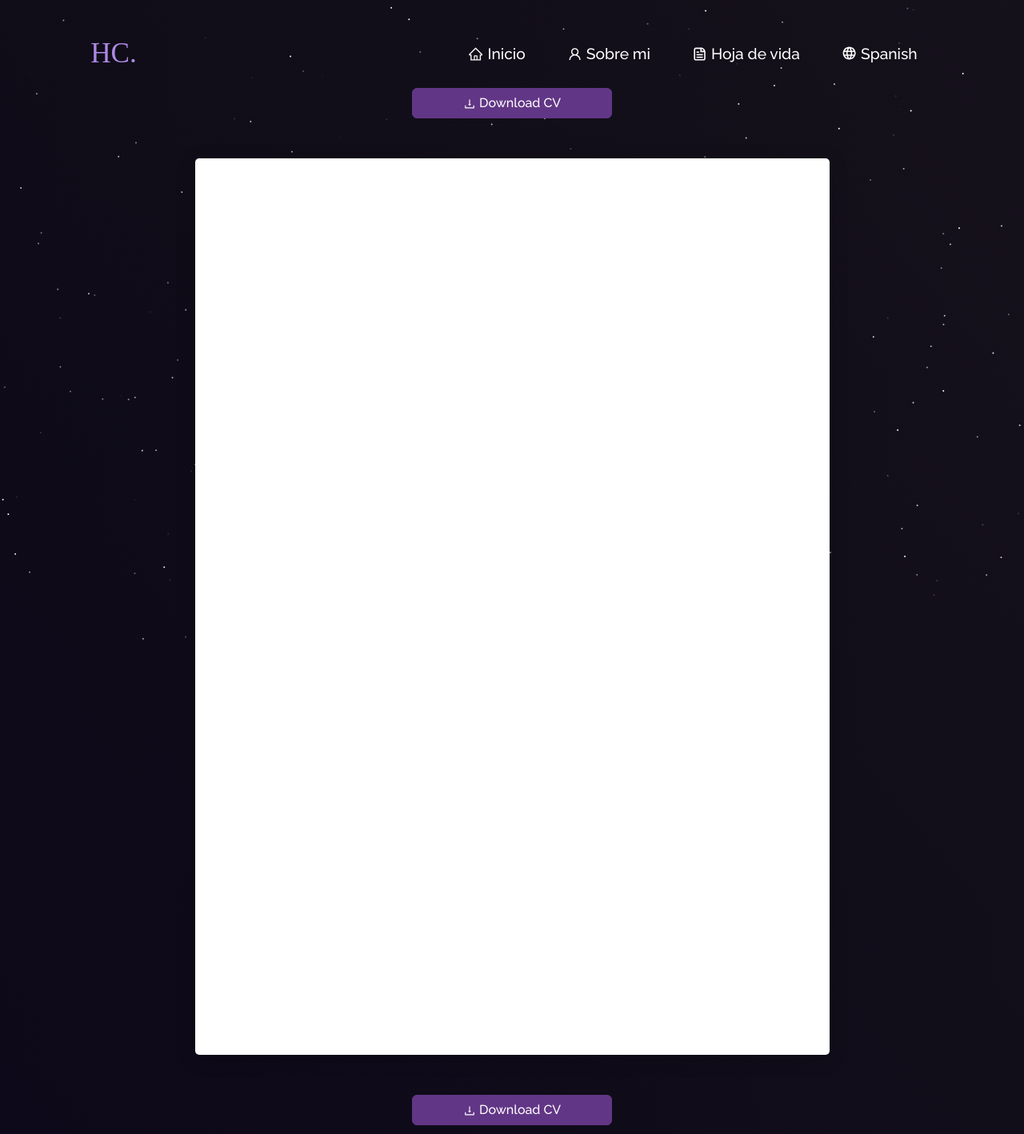
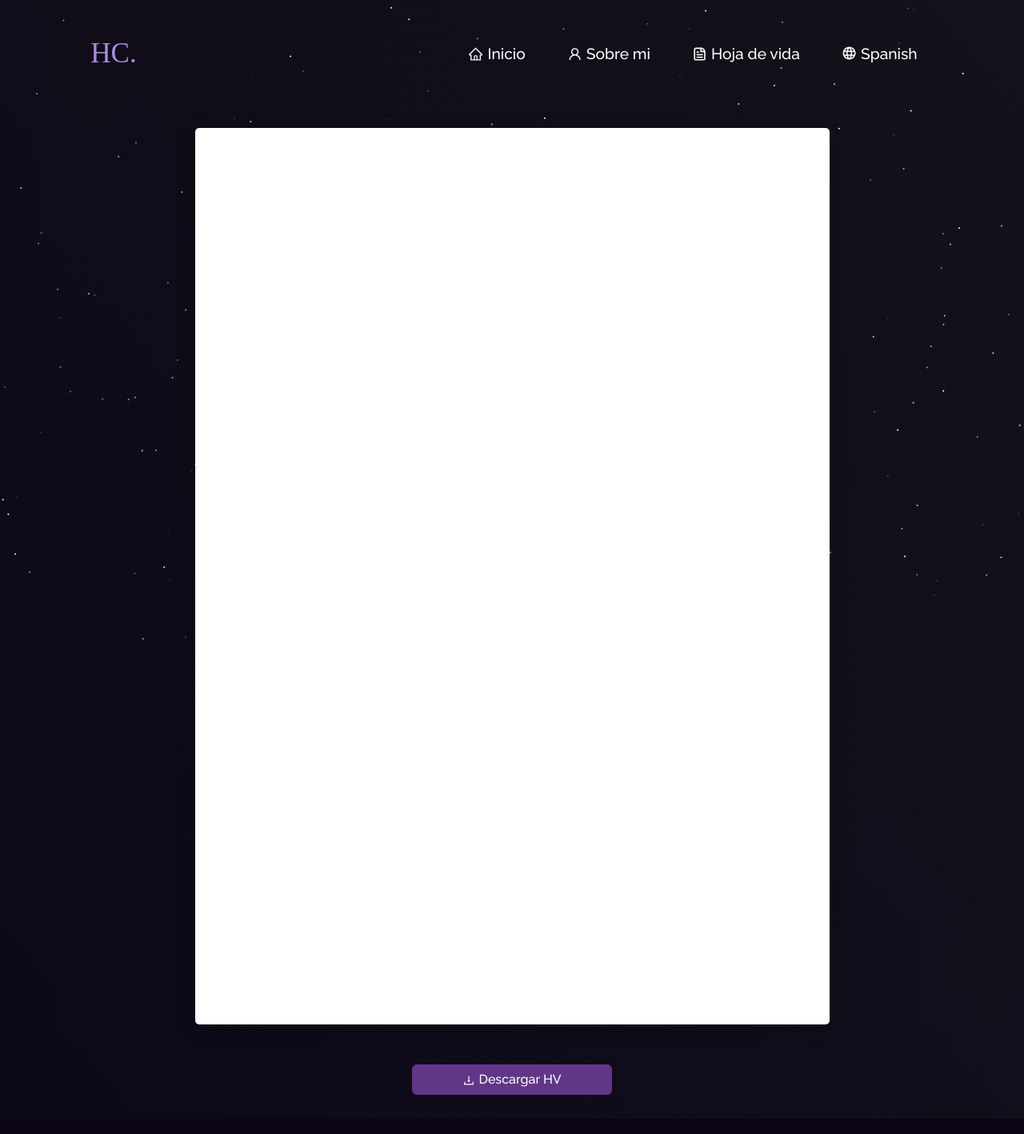
Before and after one commit to link2618/portafolioReact, a React (Vite) app: page /resume in a window 1280 px wide. Shown: the top 1418 px of the page at 80% size. Built offline with nearby package versions, Linux system fonts and the light colour scheme.

Commit message:
Multilanguage Resume text added

```diff
--- /dev/null
+++ b/src/components/Resume/ButtonDownload.tsx
@@ -0,0 +1,32 @@
+import { FC } from "react";
+import { Row } from "react-bootstrap";
+import { AiOutlineDownload } from "react-icons/ai";
+import { useTranslation } from "react-i18next";
+
+import Button from "react-bootstrap/Button";
+
+interface ButtonDownloadProps {
+    pdf: string;
+}
+
+const ButtonDownload: FC<ButtonDownloadProps> = ({ pdf }) => {
+    const { t } = useTranslation();
+
+    return (
+        <Row style={{ justifyContent: "center", position: "relative" }}>
+            <Button
+                variant="primary"
+                href={pdf}
+                download="Hugo_Carvajalino_CV.pdf"
+                as="a"
+                target="_blank"
+                style={{ maxWidth: "250px" }}
+            >
+                <AiOutlineDownload />
+                &nbsp;{t("resume.download")}
+            </Button>
+        </Row>
+    );
+};
+
+export default ButtonDownload;
--- a/src/components/Resume/ResumeNew.tsx
+++ b/src/components/Resume/ResumeNew.tsx
@@ -1,10 +1,9 @@
 // import { useState, useEffect } from "react";
 import { Container, Row } from "react-bootstrap";
-import { AiOutlineDownload } from "react-icons/ai";
 
-import Button from "react-bootstrap/Button";
 import Particle from "../Particle";
 import pdf from "../../assets/../assets/Hugo_carvajalino.pdf";
+import ButtonDownload from "./ButtonDownload";
 
 function ResumeNew() {
     // const [pdfDimensions, setPdfDimensions] = useState({
@@ -29,18 +28,6 @@ function ResumeNew() {
         <div>
             <Container fluid className="resume-section">
                 <Particle />
-                <Row style={{ justifyContent: "center", position: "relative" }}>
-                    <Button
-                        variant="primary"
-                        href={pdf}
-                        target="_blank"
-                        style={{ maxWidth: "250px" }}
-                    >
-                        <AiOutlineDownload />
-                        &nbsp;Download CV
-                    </Button>
-                </Row>
-
                 <Row className="resume">
                     <div className="pdf-wrapper">
                         <iframe
@@ -60,17 +47,7 @@ function ResumeNew() {
                     /> */}
                 </Row>
 
-                <Row style={{ justifyContent: "center", position: "relative" }}>
-                    <Button
-                        variant="primary"
-                        href={pdf}
-                        target="_blank"
-                        style={{ maxWidth: "250px" }}
-                    >
-                        <AiOutlineDownload />
-                        &nbsp;Download CV
-                    </Button>
-                </Row>
+                <ButtonDownload pdf={pdf} />
             </Container>
         </div>
     );
--- a/src/locales/en.json
+++ b/src/locales/en.json
@@ -32,5 +32,6 @@
     "home2.desc1": "Feel free to",
     "home2.desc2": "connect",
     "home2.desc3": "with me",
-    "footer.credits": "Designed by Soumyajit Behera and Developed by Hugo Carvajalino"
+    "footer.credits": "Designed by Soumyajit Behera and Developed by Hugo Carvajalino",
+    "resume.download": "Download CV"
 }
--- a/src/locales/es.json
+++ b/src/locales/es.json
@@ -32,5 +32,6 @@
     "home2.desc1": "Siéntete libre de",
     "home2.desc2": "conectar",
     "home2.desc3": "conmigo",
-    "footer.credits": "Diseñado por Soumyajit Behera y desarrollado por Hugo Carvajalino"
+    "footer.credits": "Diseñado por Soumyajit Behera y desarrollado por Hugo Carvajalino",
+    "resume.download": "Descargar HV"
 }
```
